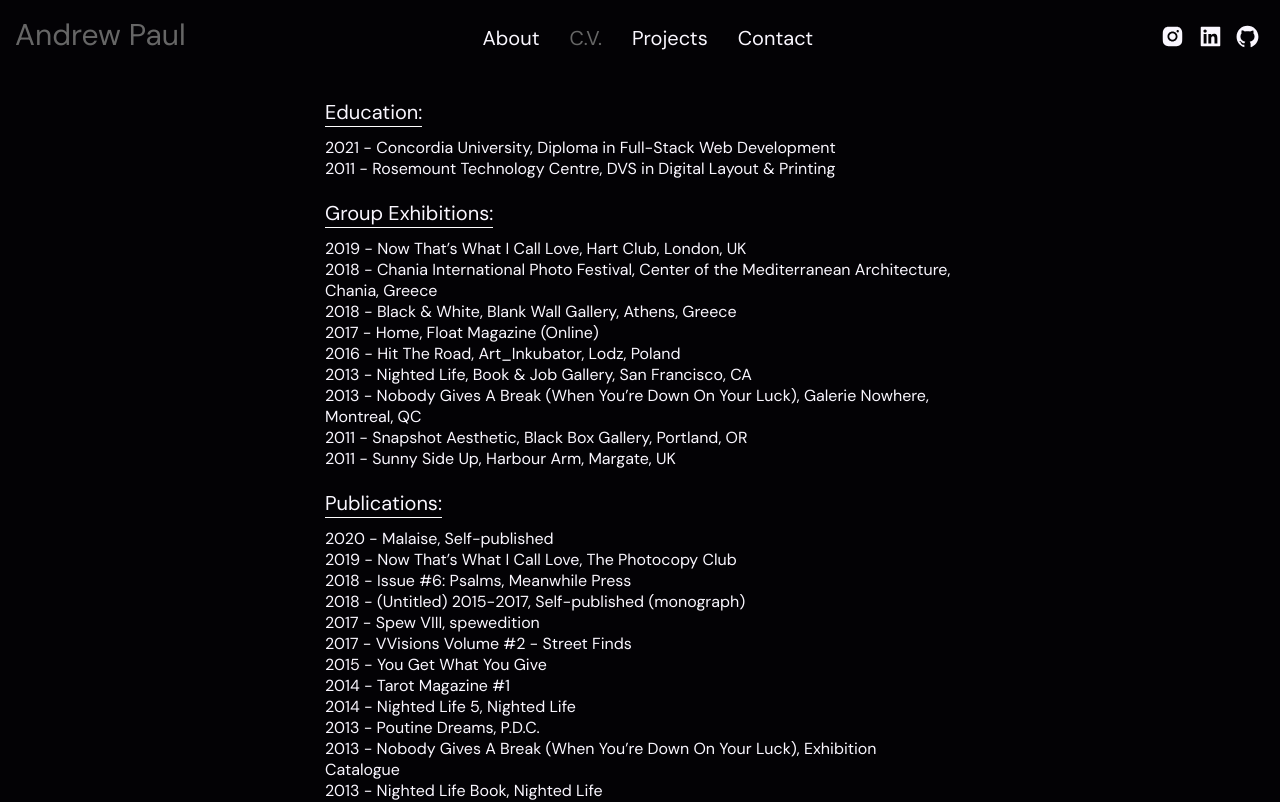
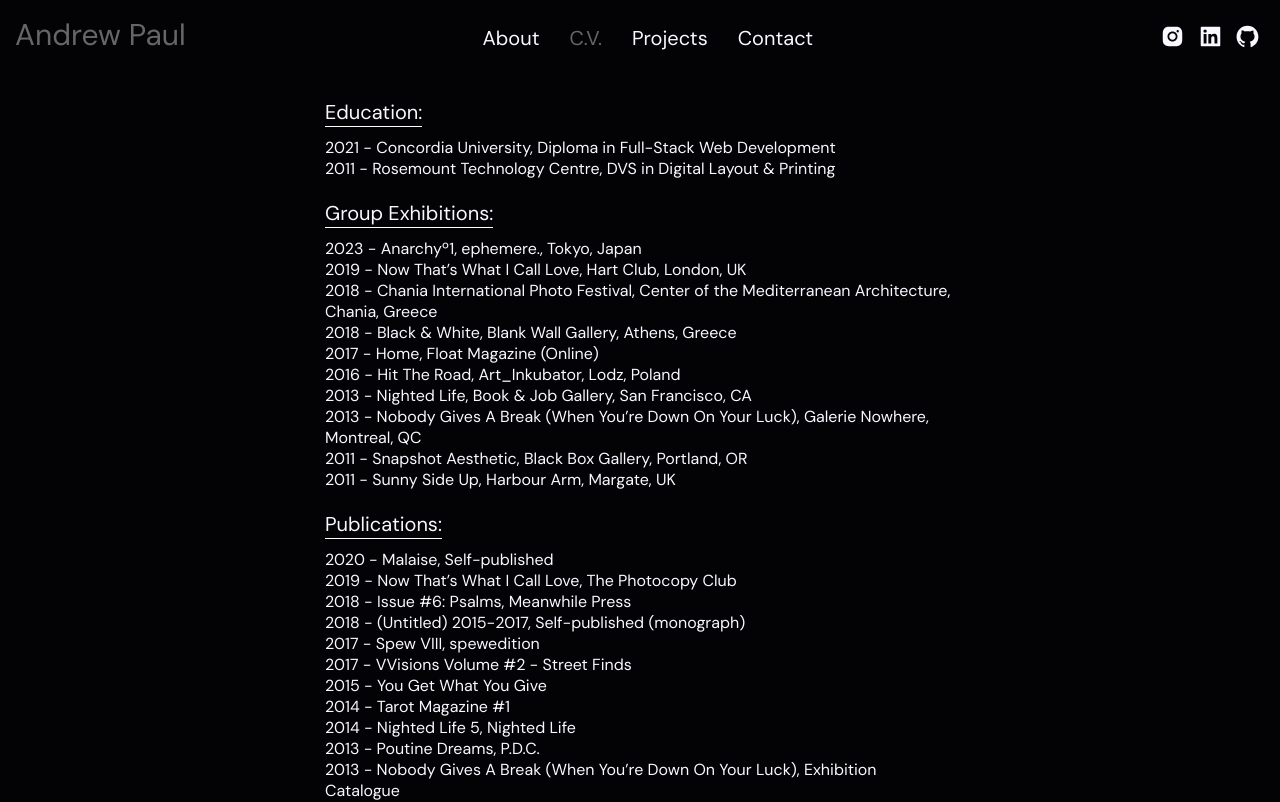
Before and after one commit to mcgowanandrew/andrewpaul, a React (Create React App) app in the folder client/: page /cv in a window 1280 px wide. Shown: the top 802 px of the page. Built offline with nearby package versions, Linux system fonts and the light colour scheme.

Commit message:
Update Cv.js

```diff
--- a/client/src/Pages/Cv.js
+++ b/client/src/Pages/Cv.js
@@ -15,6 +15,8 @@
           <br />
           <br />
           <Heading>Group Exhibitions:</Heading>
+          <br />
+          2023 - Anarchyº1, ephemere., Tokyo, Japan
           <br />
           2019 - Now That{'’'}s What I Call Love, Hart Club, London, UK
           <br />
```
